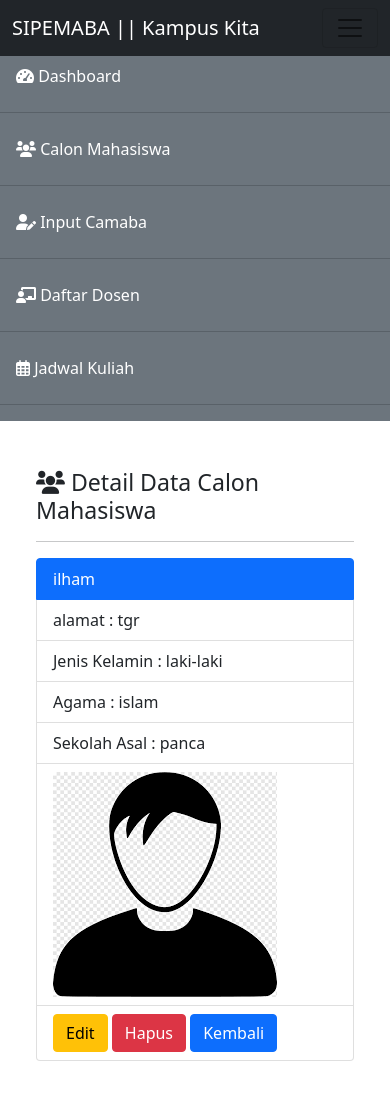
After one commit to iboyramadhan/wp2021_1904030003, a PHP site: page /detail.php?id=1 in a window 390 px wide. The commit adds this page. Run offline with PHP 8.4, Linux system fonts and the light colour scheme; data comes from the database, SQL or seed files in the repository; both versions use the stored data as it was after the commit; data that the repository does not hold is empty.

Commit message:
pertemuan 9 index dan detail

```diff
--- /dev/null
+++ b/pertemuan9/detail.php
@@ -0,0 +1,110 @@
+<?php
+date_default_timezone_set("Asia/Jakarta");
+
+require 'functions.php';
+$id = $_GET['id'];
+$camaba = query("SELECT * FROM calon_mhs WHERE id=$id");
+//var_dump($camaba[0]['nama']);
+?>
+
+<!doctype html>
+<html lang="en">
+
+<head>
+  <!-- Required meta tags -->
+  <meta charset="utf-8">
+  <meta name="viewport" content="width=device-width, initial-scale=1">
+
+  <!-- Bootstrap CSS -->
+  <link href="tema/bootstrap/css/bootstrap.min.css" rel="stylesheet">
+  <!-- font -->
+  <link rel="stylesheet" href="tema/fontawesome/css/all.min.css">
+
+  <title>CRUD</title>
+</head>
+
+<body>
+
+  <!-- navbar -->
+
+  <nav class="navbar navbar-expand-lg navbar-light bg-dark fixed-top">
+    <div class="container-fluid">
+      <a class="navbar-brand text-white" href="#">SIPEMABA || Kampus Kita</a>
+      <button class="navbar-toggler" type="button" data-bs-toggle="collapse" data-bs-target="#navbarSupportedContent" aria-controls="navbarSupportedContent" aria-expanded="false" aria-label="Toggle navigation">
+        <span class="navbar-toggler-icon"></span>
+      </button>
+      <div class="collapse navbar-collapse" id="navbarSupportedContent">
+        <ul class="navbar-nav me-auto mb-2 mb-lg-0">
+
+        </ul>
+        <div class="text-white">
+          <?php echo date('l, d-m-y'); ?>
+        </div>
+      </div>
+    </div>
+  </nav>
+
+
+  <!-- sidebar -->
+
+  <div class="row mt-4">
+    <div class="col-md-2 mt-2 pr-3 pt-4 bg-secondary">
+      <!-- menu -->
+      <ul class="nav flex-column">
+        <li class="nav-item">
+          <a class="nav-link text-white" aria-current="page" href="#"><i class="fas fa-tachometer-alt"></i> Dashboard</a>
+          <hr class="bg-dark">
+        </li>
+        <li class="nav-item">
+          <a class="nav-link text-white" href="index.php"><i class="fas fa-users"></i> Calon Mahasiswa</a>
+          <hr>
+        </li>
+        <li class="nav-item">
+          <a class="nav-link text-white" href="tambah.php"><i class="fas fa-user-edit"></i> Input Camaba</a>
+          <hr>
+        </li>
+        <li class="nav-item">
+          <a class="nav-link text-white" href="#"><i class="fas fa-chalkboard-teacher"></i> Daftar Dosen</a>
+          <hr>
+        </li>
+        <li class="nav-item">
+          <a class="nav-link text-white" href="#"><i class="far fa-calendar-alt"></i> Jadwal Kuliah</a>
+          <hr>
+        </li>
+      </ul>
+    </div>
+    <div class="col-md-10 p-5 pt-5">
+      <!-- konten -->
+      <h3><i class="fas fa-users"></i> Detail Data Calon Mahasiswa </h3>
+      <hr>
+
+      <ul class="list-group">
+        <li class="list-group-item active"> <?= $camaba['nama'] ?> </li>
+        <li class="list-group-item"> alamat : <?= $camaba['alamat'] ?> </li>
+        <li class="list-group-item"> Jenis Kelamin : <?= $camaba['jenis_kelamin'] ?> </li>
+        <li class="list-group-item"> Agama : <?= $camaba['agama'] ?> </li>
+        <li class="list-group-item"> Sekolah Asal : <?= $camaba['asal_sekolah'] ?> </li>
+        <li class="list-group-item"> <img src="image/<?= $camaba['foto_maba'] ?> " alt=""></li>
+        <li class="list-group-item">
+          <a href="edit.php?id=<?= $cmb['id']; ?>" class="btn btn-warning" role="button">Edit</a>
+          <a href="hapus.php?id=<?= $cmb['id']; ?>" class="btn btn-danger" role="button">Hapus</a>
+          <a href="index.php" class="btn btn-primary" role="button">Kembali</a>
+        </li>
+      </ul>
+    </div>
+
+  </div>
+
+  <!-- Optional JavaScript; choose one of the two! -->
+
+  <!-- Option 1: Bootstrap Bundle with Popper -->
+  <script src="https://cdn.jsdelivr.net/npm/bootstrap@5.1.3/dist/js/bootstrap.bundle.min.js" integrity="sha384-ka7Sk0Gln4gmtz2MlQnikT1wXgYsOg+OMhuP+IlRH9sENBO0LRn5q+8nbTov4+1p" crossorigin="anonymous"></script>
+
+  <!-- Option 2: Separate Popper and Bootstrap JS -->
+  <!--
+    <script src="https://cdn.jsdelivr.net/npm/@popperjs/core@2.10.2/dist/umd/popper.min.js" integrity="sha384-7+zCNj/IqJ95wo16oMtfsKbZ9ccEh31eOz1HGyDuCQ6wgnyJNSYdrPa03rtR1zdB" crossorigin="anonymous"></script>
+    <script src="https://cdn.jsdelivr.net/npm/bootstrap@5.1.3/dist/js/bootstrap.min.js" integrity="sha384-QJHtvGhmr9XOIpI6YVutG+2QOK9T+ZnN4kzFN1RtK3zEFEIsxhlmWl5/YESvpZ13" crossorigin="anonymous"></script>
+    -->
+</body>
+
+</html>
--- /dev/null
+++ b/pertemuan9/functions.php
@@ -0,0 +1,22 @@
+<?php
+$conn = mysqli_connect('localhost', 'root', '', 'webprog5');
+
+//pemanggilan tabel
+function query($query)
+{
+  global $conn;
+
+  //mengambil seluruh data pada tabel
+  $result = mysqli_query($conn, $query);
+
+  if (mysqli_num_rows($result) == 1) {
+    return mysqli_fetch_assoc($result);
+  }
+
+  //pemanggilan elemen data
+  $rows = [];
+  while ($row = mysqli_fetch_assoc($result)) {
+    $rows[] = $row;
+  }
+  return $rows;
+}
--- a/pertemuan9/view.php
+++ b/pertemuan9/view.php
@@ -1,5 +1,5 @@
 <?php
-date_default_timezone_get("Asia/Jakarta");
+date_default_timezone_set("Asia/Jakarta");
 
 include 'koneksi.php';
 ?>
@@ -16,7 +16,7 @@ include 'koneksi.php';
      <!-- font -->
     <link rel ="stylesheet" href="tema/fontawesome/css/all.min.css">
 
-    <title>hay</title>
+    <title>CRUD</title>
   </head>
   <body>
 
```
Also changed, not shown: pertemuan9/calon_mhs.sql (added, +74 -0 lines), pertemuan9/index.php (added, +116 -0 lines), pertemuan9/koneksi.php (+4 -4 lines).
